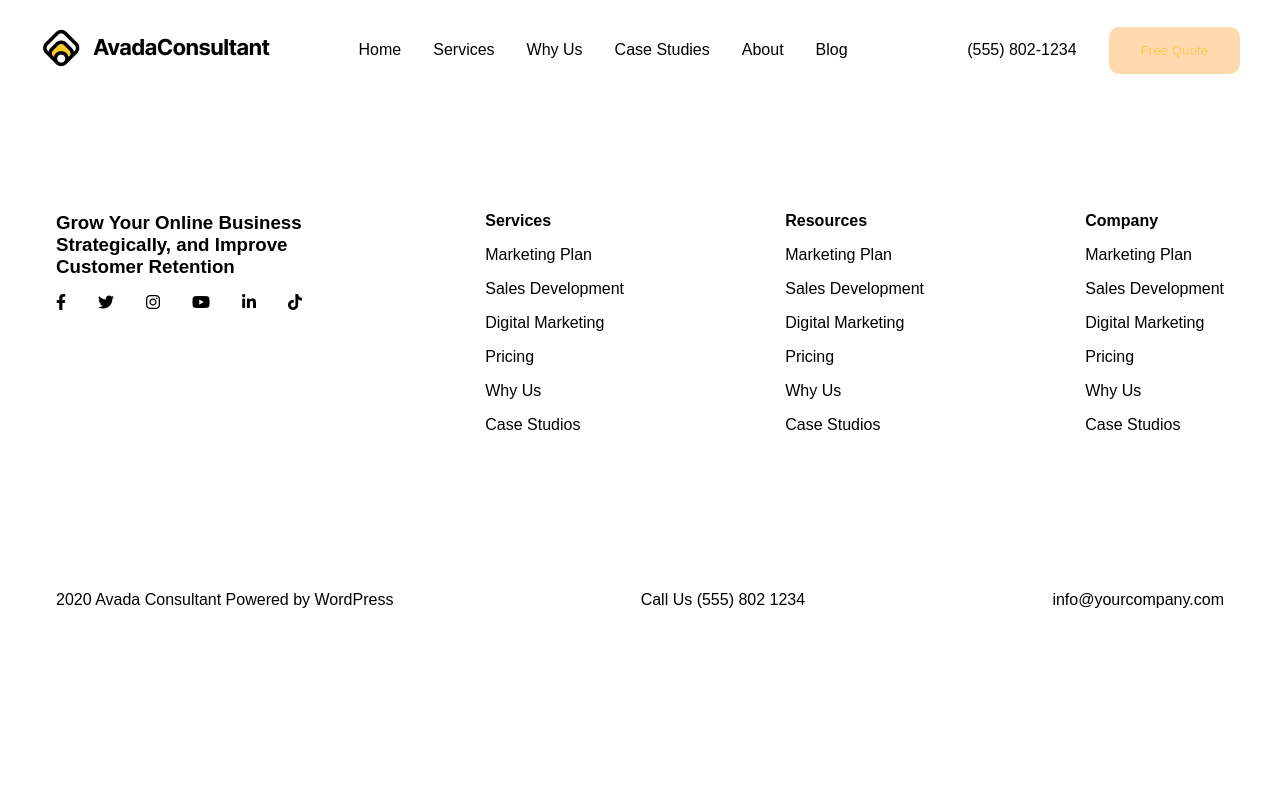
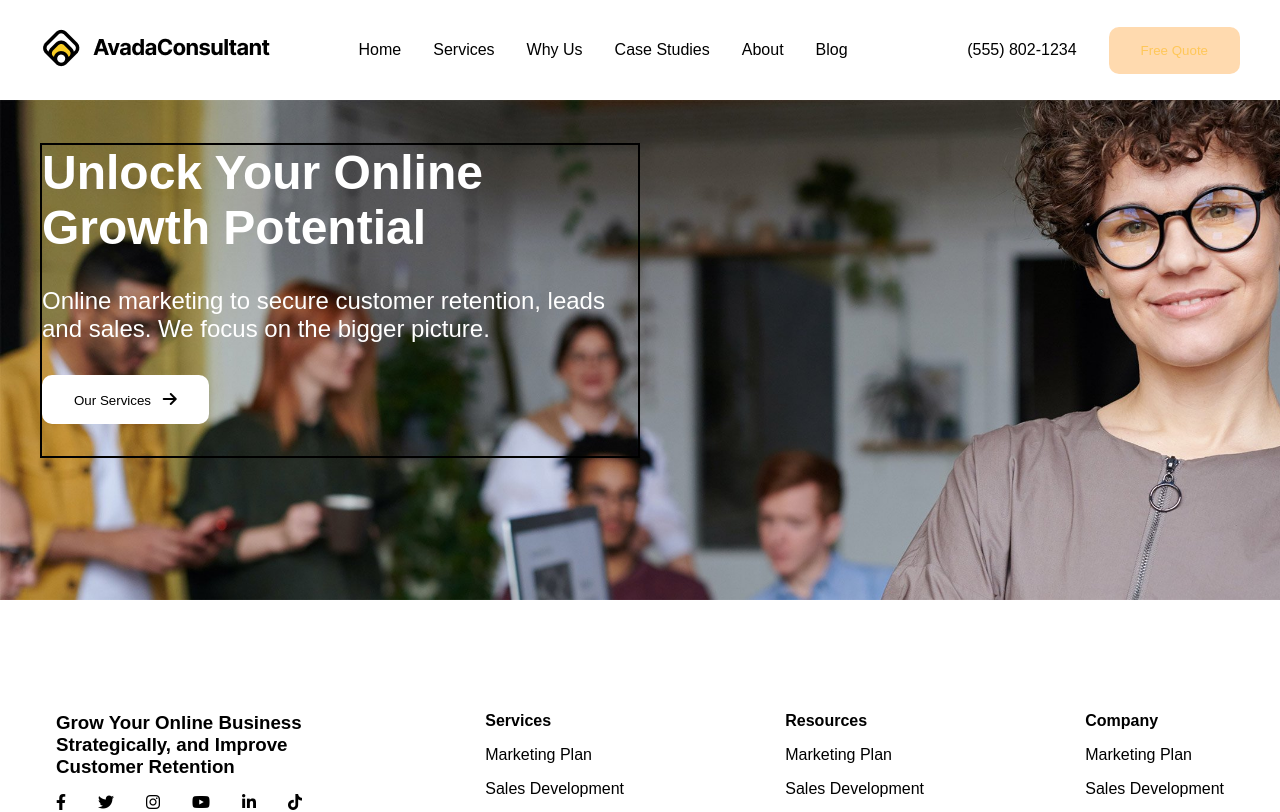
Before and after one commit to Serena-Dong/proj-html-vuejs, a Vue app: page / in a window 1280 px wide. Shown: the top 812 px of the page. Built offline with nearby package versions, Linux system fonts and the light colour scheme.

Commit message:
jumbrotron text part

```diff
--- a/src/components/contents/jumbotron.vue
+++ b/src/components/contents/jumbotron.vue
@@ -5,9 +5,76 @@ export default {
 </script>
 
 <template>
+    <div class="jumbotron">
+        <div class="container">
+            <div class="row">
+                <div class="presentation">
+                    <h1>Unlock Your Online Growth Potential</h1>
+                    <p>Online marketing to secure customer retention, leads and sales. We focus on the bigger picture.
+                    </p>
+                    <button class="white">
+                        <a href="">
+                            Our Services
+                            <i class="fa-solid fa-arrow-right"></i>
+                        </a>
+                    </button>
+                </div>
 
+                <form action=""></form>
+            </div>
+        </div>
+    </div>
 </template>
 
 <style lang="scss" scoped>
+@use '../../assets/css/scss/partials/_variables' as *;
 
+.jumbotron {
+    height: 500px;
+    background-image: url("../../assets/img/marketing-intro.jpg");
+    background-repeat: no-repeat;
+    background-size: cover;
+}
+
+.row {
+    display: flex;
+    height: 400px;
+    align-items: center;
+
+    .presentation {
+        width: 600px;
+        border: 2px solid black;
+
+        color: white;
+        font-size: 1.5rem;
+
+        .white {
+            background-color: $white;
+            border: $white;
+
+            a {
+                color: $black;
+
+                .fa-arrow-right {
+                    font-size: 1rem;
+                    margin-left: 0.5rem;
+                }
+            }
+
+            &:hover {
+                background-color: $black;
+
+                a {
+                    color: $white;
+
+                }
+            }
+        }
+
+    }
+
+    .presentation>* {
+        margin-bottom: 2rem;
+    }
+}
 </style>
```
